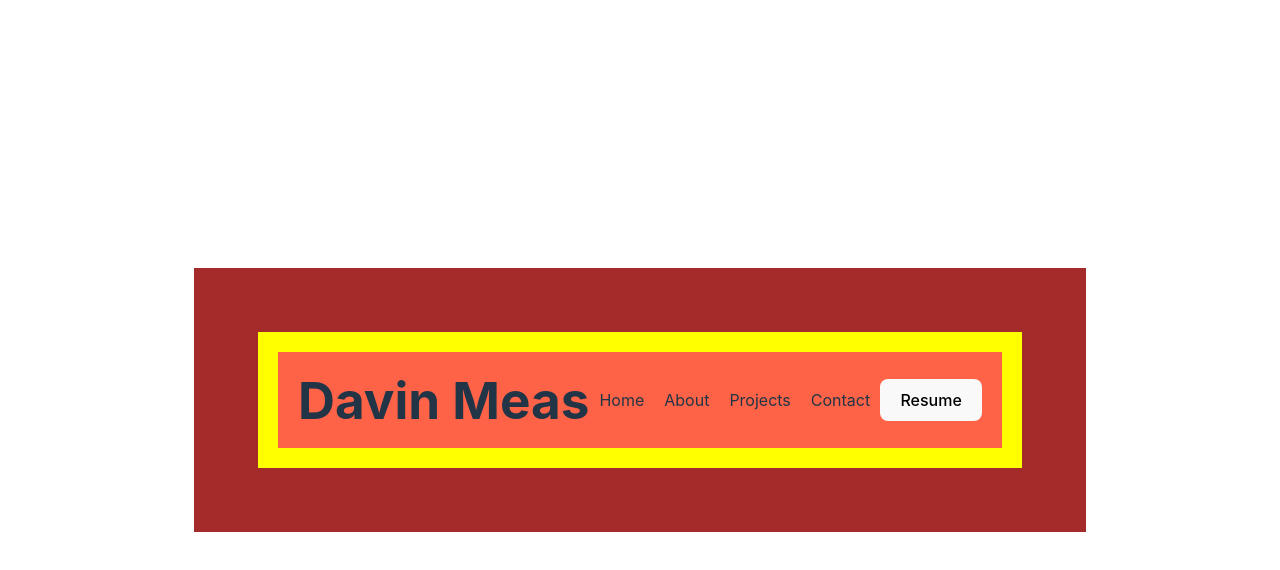
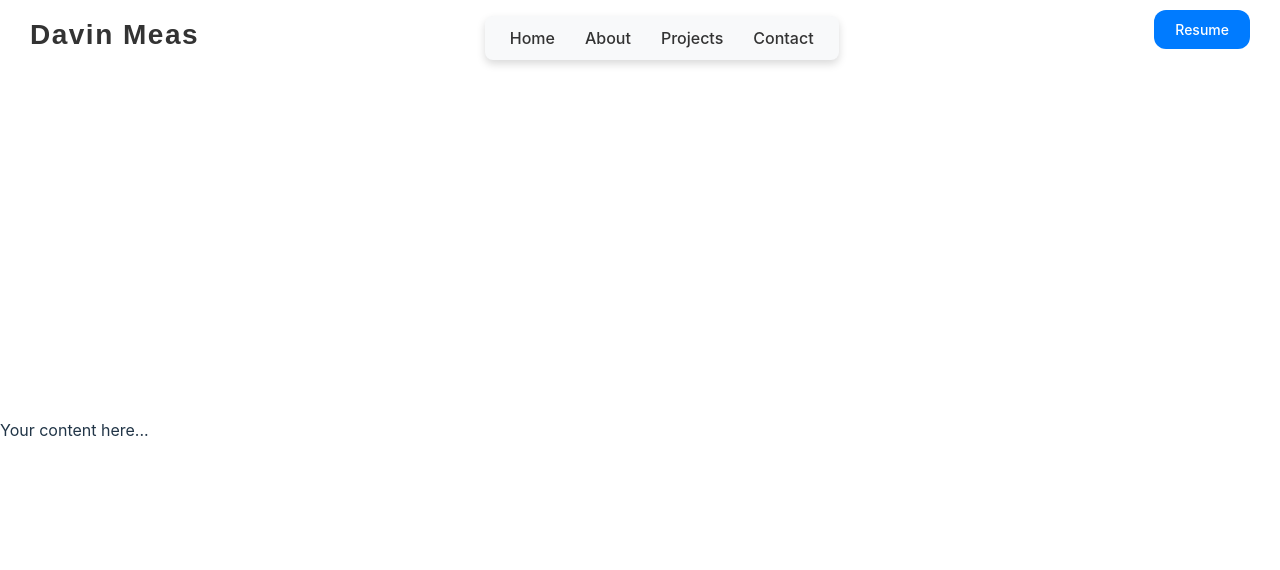
Before and after one commit to bc-davin/davin.dev, a React (Vite) app in the folder client/: page / in a window 1280 px wide. Shown: the top 570 px of the page. Built offline with nearby package versions, Linux system fonts and the light colour scheme.

Commit message:
corrected the navigation css

```diff
--- a/client/src/ components/navigation.css
+++ b/client/src/ components/navigation.css
@@ -1,25 +1,93 @@
+/* Ensure the navigation bar is always at the top */
 .container {
     display: flex;
+    position: fixed;
+    flex-direction: row;
     justify-content: space-between;
-    align-items: center;
-    background-color: tomato;
-    padding: 20px;
-}
+    top: 0;
+    width: 100%;
+    background-color: white;
+    z-index: 1000;
 
-.navigation {
-    display: flex;
-    justify-content: space-between;
-    align-items: center;
-    flex-direction: row;
 }
 
 .navigation ul {
     display: flex;
-    justify-content: space-between;
+    box-shadow: 0 4px 8px rgba(0, 0, 0, 0.15);
+    padding: 10px;
+    border-radius: 8px;
+    background-color: #f8f9fa;
+    margin-right: 30px;
+}
+.resumeButton {
+    display: flex;
     align-items: center;
-    list-style: none;
+    background-color: #007bff;
+    border-radius: 12px;
+    padding: 10px 20px;
+    color: white;
+    font-size: 14px;
+    cursor: pointer;
+    transition: background-color 0.3s ease;
+}
+.containerButton {
+    margin-right: 30px;
+    margin-top: 10px;
 }
 
-.navigation ul li {
-    margin: 10px;
+.resumeButton:hover {
+    background-color: #0056b3;
 }
+
+h1 {
+    font-family: 'Montserrat', sans-serif;
+    color: #333;
+    letter-spacing: 1.5px;
+    font-size: 28px;
+    font-weight: bold;
+    margin: 0;
+}
+
+.title {
+    margin-left: 30px;
+    margin-top: 10px;
+    padding: 10px 0;
+}
+
+
+.navigation li {
+    display: inline-flex;
+    margin: 0 15px;
+    align-items: center;
+    font-size: 16px;
+    font-weight: 500;
+    color: #333;
+    transition: color 0.3s ease;
+}
+
+.navigation li:hover {
+    color: #007bff;
+}
+
+.content {
+    padding-top: 60px;
+}
+
+/* Responsive design */
+@media (max-width: 768px) {
+    .navigation ul {
+        display: flex;
+        flex-direction: column;
+        align-items: center;
+        gap: 10px;
+    }
+
+    .navigation li {
+        margin: 10px 0;
+    }
+
+    .resumeButton {
+        width: 100%;
+        margin-top: 10px;
+    }
+}
--- a/client/src/ components/navigation.tsx
+++ b/client/src/ components/navigation.tsx
@@ -15,7 +15,10 @@ const Navigation: React.FC = () => {
                     <li>Contact</li>
                 </ul>
             </nav>
+            <div className='containerButton'>
             <button className='resumeButton'>Resume</button>
+            </div>
+
         </div>
     );
 };
--- a/client/src/App.css
+++ b/client/src/App.css
@@ -1,22 +1,3 @@
-* {
-  margin: 0;
-  padding: 0;
-  box-sizing: border-box;;
+.content {
+    padding-top: 60px;
 }
-
-/* Styles for #root */
-#root {
-  max-width: 1280px;
-  margin: 0 auto;
-  padding: 2rem;
-  text-align: center;
-  background-color: brown;
-}
-
-.top{
-  display: flex;
-  justify-content: space-between;
-  align-items: center;
-  background-color: yellow;
-  padding: 20px;
-}
--- a/client/src/App.tsx
+++ b/client/src/App.tsx
@@ -1,16 +1,17 @@
-
 import Navigation  from './ components/navigation'
-import './app.css';
 
 function App() {
-
   return (
     <div id='root'>
       <div className='top'>
         <Navigation />
       </div>
+      <div className='content'>
+        {/* Your content goes here */}
+        <p>Your content here...</p>
+      </div>
     </div>
-  )
+  );
 }
 
 export default App
```
